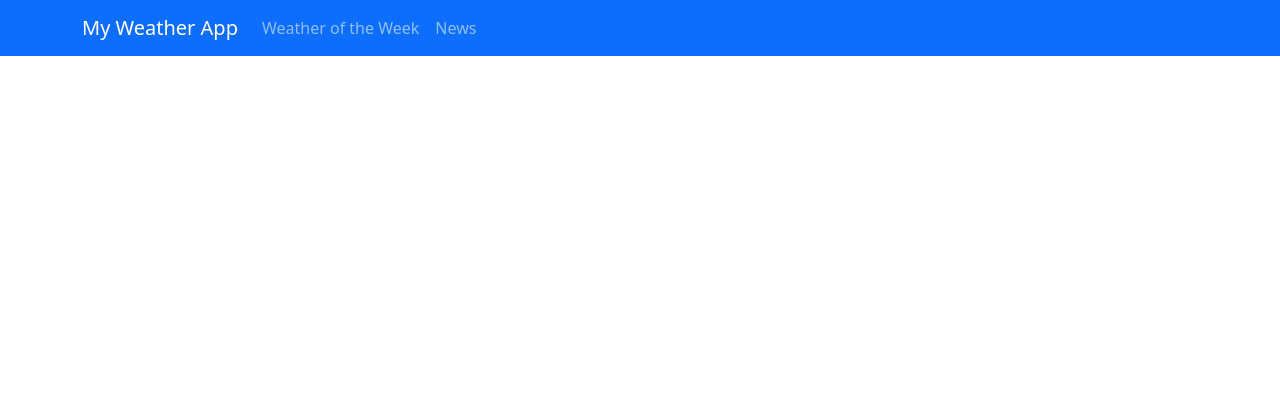
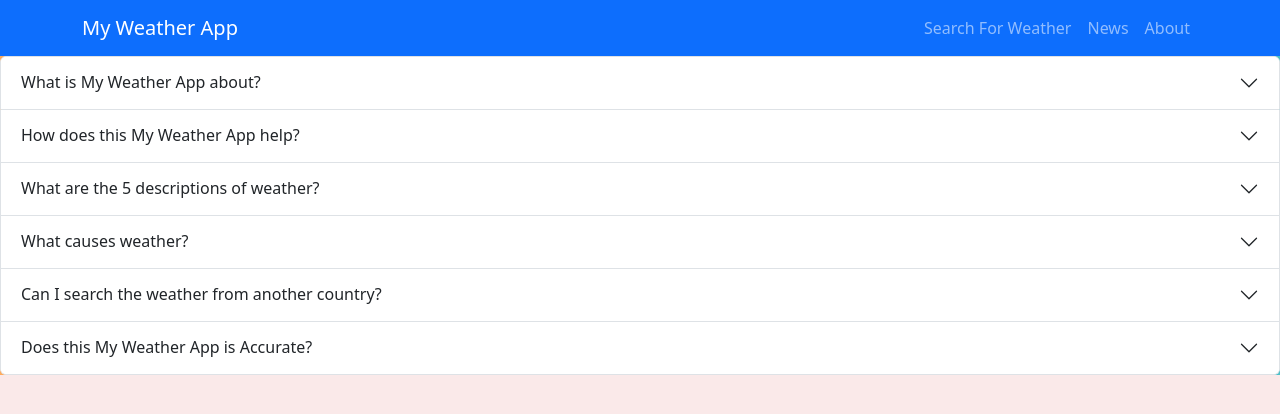
Before and after one commit to CalixCarlo/weather-project, a React (Vite) app: page /about in a window 1280 px wide. Shown: the top 414 px of the page. Built offline with nearby package versions, Linux system fonts and the light colour scheme.

Commit message:
Added some Chnages

```diff
--- a/index.html
+++ b/index.html
@@ -2,9 +2,9 @@
 <html lang="en">
   <head>
     <meta charset="UTF-8" />
-    <link rel="icon" type="image/svg+xml" href="/vite.svg" />
+    <link rel="icon" type="image/svg+xml" href="/sun.png" />
     <meta name="viewport" content="width=device-width, initial-scale=1.0" />
-    <title>Vite + React</title>
+    <title>My Weather App</title>
   </head>
   <body>
     <div id="root"></div>
--- a/src/components/Topbar.jsx
+++ b/src/components/Topbar.jsx
@@ -8,10 +8,10 @@ const Topbar = () => {
   <Navbar bg="primary" variant="dark">
     <Container>
       <Navbar.Brand href="/weather">My Weather App</Navbar.Brand>
-      <Nav className="me-auto">
-      <Nav.Link href="/">Weather of the Week</Nav.Link>
+      <Nav className="me-flex-end">
+      <Nav.Link href="/">Search For Weather</Nav.Link>
       <Nav.Link href="/news">News</Nav.Link>
-
+      <Nav.Link href="/about">About</Nav.Link>
       </Nav>
     </Container>
   </Navbar>
--- a/src/index.css
+++ b/src/index.css
@@ -24,6 +24,9 @@ a:hover {
 }
 
 body {
+  background: #feac5e; /* background */
+  background: -webkit-linear-gradient(to right, #feac5e, #c779d0, #4bc0c8);
+  background: linear-gradient(to right, #feac5e, #c779d0, #4bc0c8);
   margin: 0
 }
 
@@ -51,10 +54,11 @@ button:focus-visible {
   outline: 4px auto -webkit-focus-ring-color;
 }
 
+
 @media (prefers-color-scheme: light) {
   :root {
     color: #213547;
-    background-color: #ffffff;
+    background-color: #fae9e9;
   }
   a:hover {
     color: #747bff;
--- a/src/routes.jsx
+++ b/src/routes.jsx
@@ -1,6 +1,7 @@
 
 import Weather from "./views/Weather"
 import News from "./views/News"
+import About from "./views/About"
 
 const routes = [
 
@@ -12,6 +13,10 @@ const routes = [
   {
     path: "/news",
     element: <News />
+  },
+  {
+    path: "/about",
+    element: <About />
   }
 ]
 
--- /dev/null
+++ b/src/views/About.jsx
@@ -0,0 +1,57 @@
+import Accordion from 'react-bootstrap/Accordion';
+
+function About () {
+  return (
+    <Accordion defaultActiveKey="0">
+      <Accordion.Item eventKey="1" className=''>
+        <Accordion.Header>What is My Weather App about?</Accordion.Header>
+        <Accordion.Body>
+          My Weather App is a weather forecast that tell what is happening in the atmosphere at any time
+          or short  period of time. Weather conditions can change suddenly. Today
+          may be warm and sunny, tomorrow may be cool and cloudy. Weather conditions
+          include clouds, rain, snow, sleet, hail, fog, mist, sunshine, wind,
+          temperature and thunderstorms.
+        </Accordion.Body>
+      </Accordion.Item>
+      <Accordion.Item eventKey="2">
+        <Accordion.Header>How does this My Weather App help?</Accordion.Header>
+        <Accordion.Body>
+          It help by letting people know what is the weather today, Tommorrow and
+          in the next day, so you will be prepare to bring umbrella when you go outside.
+        </Accordion.Body>
+      </Accordion.Item>
+      <Accordion.Item eventKey="3">
+        <Accordion.Header>What are the 5 descriptions of weather?</Accordion.Header>
+        <Accordion.Body>
+          The five main types of weather are: sunny, cloudy, windy, rainy, and stormy.
+        </Accordion.Body>
+      </Accordion.Item>
+      <Accordion.Item eventKey="4">
+        <Accordion.Header>What causes weather?</Accordion.Header>
+        <Accordion.Body>
+          The local weather that impacts our daily lives results from large global
+          patterns in the atmosphere caused by the interactions of solar radiation,
+          Earth's large ocean, diverse landscapes, and motion in space.
+        </Accordion.Body>
+      </Accordion.Item>
+      <Accordion.Item eventKey="5">
+        <Accordion.Header>Can I search the weather from another country?</Accordion.Header>
+        <Accordion.Body>
+          Yes,  you can search the weather from another country even if it's Local or International.
+        </Accordion.Body>
+      </Accordion.Item>
+      <Accordion.Item eventKey="6">
+        <Accordion.Header>Does this My Weather App is Accurate?</Accordion.Header>
+        <Accordion.Body>
+          Not Really, but a seven-day forecast can accurately predict the weather
+          about 80 percent of the time and a five-day forecast can accurately predict
+          the weather approximately 90 percent of the time. However, a 10-day—or
+          longer—forecast is only right about half the time.
+        </Accordion.Body>
+      </Accordion.Item>
+    </Accordion>
+
+  )
+}
+
+export default About
```
Also changed, not shown: public/sun.png (added).
